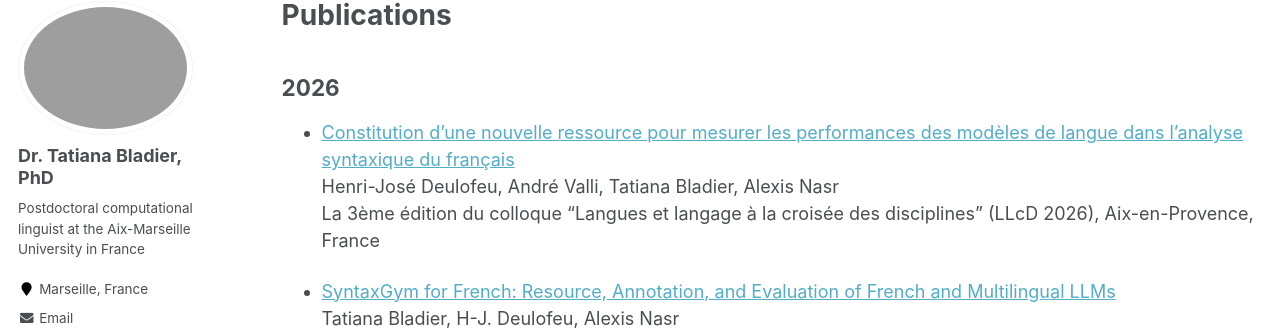
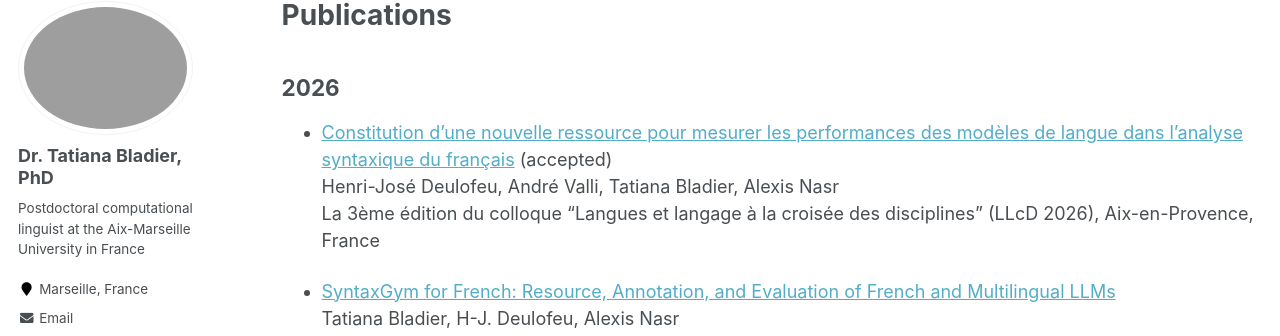
Before and after one commit to TatianaBladier/TatianaBladier.github.io, a Jekyll site: the page built from _pages/publications.md, in a window 1280 px wide and 900 px high. Shown: the part 117-453 px from the top of the window. Built offline with Jekyll 4.4.1, drawn with Linux system fonts in a browser that asks for light colours; some web fonts are replaced.

Commit message:
update publication list

```diff
--- a/_pages/publications.md
+++ b/_pages/publications.md
@@ -8,7 +8,7 @@ author_profile: true
 
 ## 2026
 
-- [Constitution d’une nouvelle ressource pour mesurer les performances des modèles de langue dans l’analyse syntaxique du français](https://llcd2026.sciencesconf.org/){:target="_blank" rel="noopener"}<br />
+- [Constitution d’une nouvelle ressource pour mesurer les performances des modèles de langue dans l’analyse syntaxique du français](https://llcd2026.sciencesconf.org/){:target="_blank" rel="noopener"} (accepted) <br />
 Henri-José Deulofeu, André Valli, Tatiana Bladier, Alexis Nasr<br />
 La 3ème édition du colloque "Langues et langage à la croisée des disciplines" (LLcD 2026), Aix-en-Provence, France
 
```
